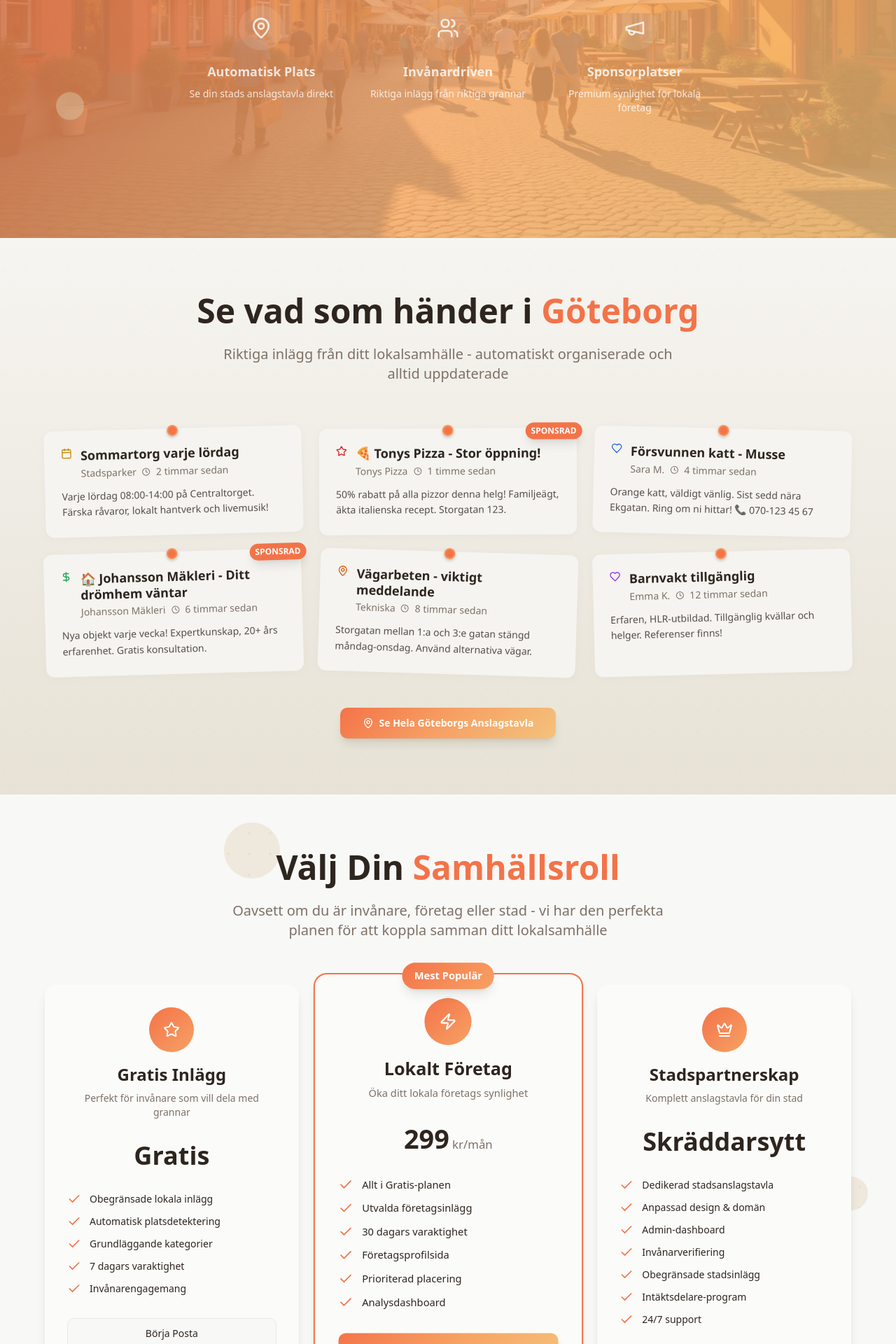
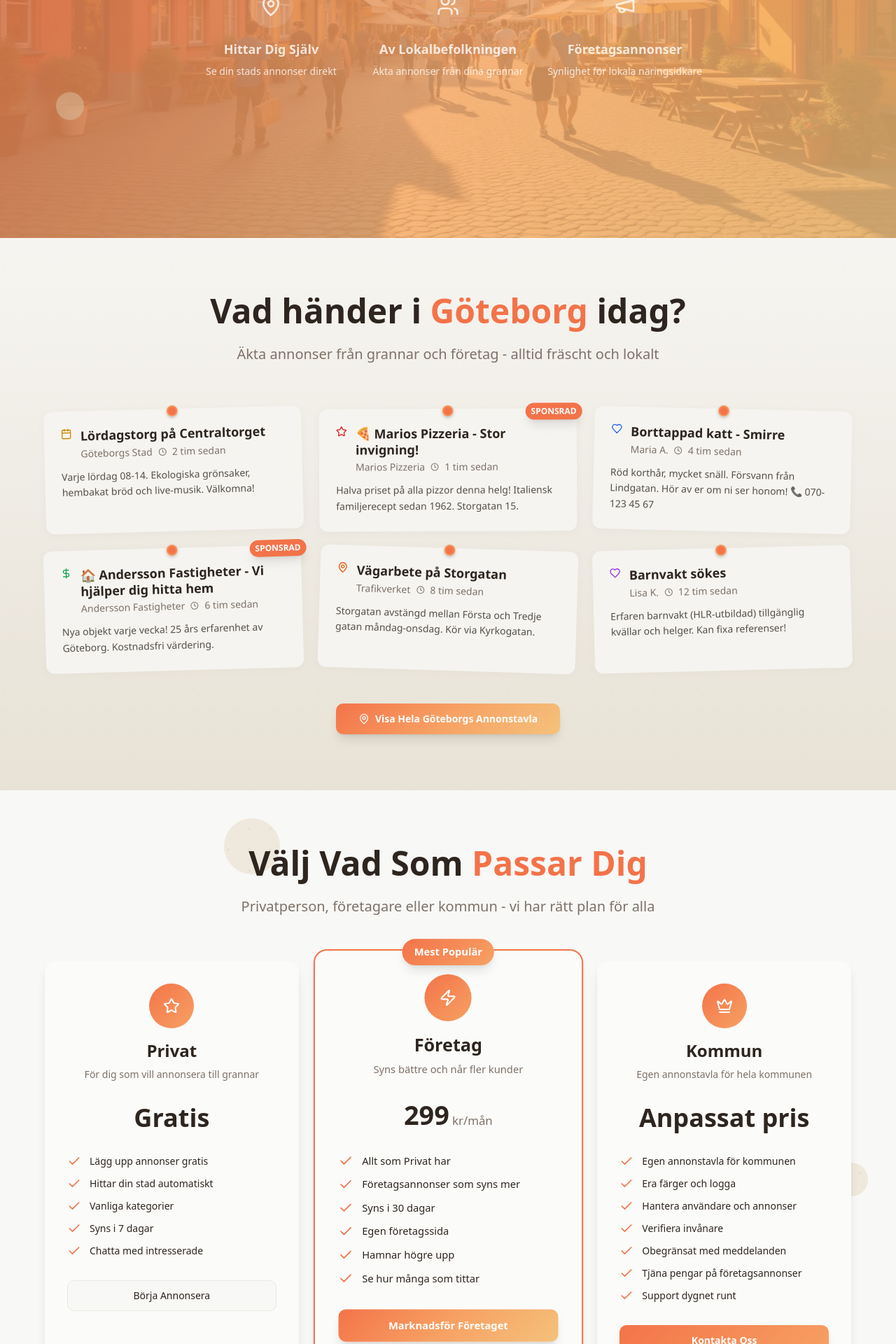
Before and after one commit to oscarkarbin/city-spotlight-board, a React (Vite) app: page / in a window 1280 px wide. Shown: the part 460-2380 px from the top of the page at 70% size. Built offline with nearby package versions, Linux system fonts and the light colour scheme.

Commit message:
Förbättra svensk översättning
Uppdatera texter på sidan för att använda mer naturlig och trovärdig svensk. Ändra namnet på webbplatsen till "Annonstavlan".

```diff
--- a/index.html
+++ b/index.html
@@ -3,8 +3,8 @@
   <head>
     <meta charset="UTF-8" />
     <meta name="viewport" content="width=device-width, initial-scale=1.0" />
-    <title>StadstavlasSE - Din Lokala Digitala Anslagstavla</title>
-    <meta name="description" content="Koppla samman ditt lokalsamhälle med lokala meddelanden, evenemang och möjligheter. Upptäck automatiskt vad som händer i din stad med StadstavlasSE." />
+    <title>Annonstavlan - Svensk Digital Anslagstavla</title>
+    <meta name="description" content="Sveriges lokala digitala anslagstavla. Hitta evenemang, tjänster och meddelanden i din stad. Enkel, lokal och alltid uppdaterad." />
     <meta name="author" content="Lovable" />
 
     <meta property="og:title" content="c2b068e2-228c-4e1a-8b22-fbc668d5cf0c" />
--- a/src/components/BulletinDemo.tsx
+++ b/src/components/BulletinDemo.tsx
@@ -6,10 +6,10 @@ const BulletinDemo = () => {
     {
       id: 1,
       type: "event",
-      title: "Sommartorg varje lördag",
-      content: "Varje lördag 08:00-14:00 på Centraltorget. Färska råvaror, lokalt hantverk och livemusik!",
-      author: "Stadsparker",
-      time: "2 timmar sedan",
+      title: "Lördagstorg på Centraltorget",
+      content: "Varje lördag 08-14. Ekologiska grönsaker, hembakat bröd och live-musik. Välkomna!",
+      author: "Göteborgs Stad",
+      time: "2 tim sedan",
       sponsored: false,
       color: "bg-yellow-100 border-yellow-200",
       icon: <Calendar className="w-4 h-4 text-yellow-600" />
@@ -17,10 +17,10 @@ const BulletinDemo = () => {
     {
       id: 2,
       type: "sponsor",
-      title: "🍕 Tonys Pizza - Stor öppning!",
-      content: "50% rabatt på alla pizzor denna helg! Familjeägt, äkta italienska recept. Storgatan 123.",
-      author: "Tonys Pizza",
-      time: "1 timme sedan",
+      title: "🍕 Marios Pizzeria - Stor invigning!",
+      content: "Halva priset på alla pizzor denna helg! Italiensk familjerecept sedan 1962. Storgatan 15.",
+      author: "Marios Pizzeria",
+      time: "1 tim sedan",
       sponsored: true,
       color: "bg-gradient-to-br from-red-100 to-orange-100 border-red-200",
       icon: <Star className="w-4 h-4 text-red-600" />
@@ -28,10 +28,10 @@ const BulletinDemo = () => {
     {
       id: 3,
       type: "community",
-      title: "Försvunnen katt - Musse",
-      content: "Orange katt, väldigt vänlig. Sist sedd nära Ekgatan. Ring om ni hittar! 📞 070-123 45 67",
-      author: "Sara M.",
-      time: "4 timmar sedan",
+      title: "Borttappad katt - Smirre",
+      content: "Röd korthår, mycket snäll. Försvann från Lindgatan. Hör av er om ni ser honom! 📞 070-123 45 67",
+      author: "Maria A.",
+      time: "4 tim sedan",
       sponsored: false,
       color: "bg-blue-100 border-blue-200",
       icon: <Heart className="w-4 h-4 text-blue-600" />
@@ -39,10 +39,10 @@ const BulletinDemo = () => {
     {
       id: 4,
       type: "sponsor",
-      title: "🏠 Johansson Mäkleri - Ditt drömhem väntar",
-      content: "Nya objekt varje vecka! Expertkunskap, 20+ års erfarenhet. Gratis konsultation.",
-      author: "Johansson Mäkleri",
-      time: "6 timmar sedan",
+      title: "🏠 Andersson Fastigheter - Vi hjälper dig hitta hem",
+      content: "Nya objekt varje vecka! 25 års erfarenhet av Göteborg. Kostnadsfri värdering.",
+      author: "Andersson Fastigheter",
+      time: "6 tim sedan",
       sponsored: true,
       color: "bg-gradient-to-br from-green-100 to-emerald-100 border-green-200",
       icon: <DollarSign className="w-4 h-4 text-green-600" />
@@ -50,10 +50,10 @@ const BulletinDemo = () => {
     {
       id: 5,
       type: "announcement",
-      title: "Vägarbeten - viktigt meddelande",
-      content: "Storgatan mellan 1:a och 3:e gatan stängd måndag-onsdag. Använd alternativa vägar.",
-      author: "Tekniska",
-      time: "8 timmar sedan",
+      title: "Vägarbete på Storgatan",
+      content: "Storgatan avstängd mellan Första och Tredje gatan måndag-onsdag. Kör via Kyrkogatan.",
+      author: "Trafikverket",
+      time: "8 tim sedan",
       sponsored: false,
       color: "bg-orange-100 border-orange-200",
       icon: <MapPin className="w-4 h-4 text-orange-600" />
@@ -61,10 +61,10 @@ const BulletinDemo = () => {
     {
       id: 6,
       type: "community",
-      title: "Barnvakt tillgänglig",
-      content: "Erfaren, HLR-utbildad. Tillgänglig kvällar och helger. Referenser finns!",
-      author: "Emma K.",
-      time: "12 timmar sedan",
+      title: "Barnvakt sökes",
+      content: "Erfaren barnvakt (HLR-utbildad) tillgänglig kvällar och helger. Kan fixa referenser!",
+      author: "Lisa K.",
+      time: "12 tim sedan",
       sponsored: false,
       color: "bg-purple-100 border-purple-200",
       icon: <Heart className="w-4 h-4 text-purple-600" />
@@ -78,11 +78,11 @@ const BulletinDemo = () => {
       <div className="container mx-auto px-6 relative z-10">
         <div className="text-center mb-16">
           <h2 className="text-4xl md:text-5xl font-bold text-foreground mb-6">
-            Se vad som händer i
-            <span className="text-primary"> Göteborg</span>
+            Vad händer i
+            <span className="text-primary"> Göteborg</span> idag?
           </h2>
           <p className="text-xl text-muted-foreground max-w-2xl mx-auto">
-            Riktiga inlägg från ditt lokalsamhälle - automatiskt organiserade och alltid uppdaterade
+            Äkta annonser från grannar och företag - alltid fräscht och lokalt
           </p>
         </div>
 
@@ -129,7 +129,7 @@ const BulletinDemo = () => {
           <div className="text-center mt-12">
             <Button variant="sponsor" size="lg">
               <MapPin className="w-5 h-5" />
-              Se Hela Göteborgs Anslagstavla
+              Visa Hela Göteborgs Annonstavla
             </Button>
           </div>
         </div>
--- a/src/components/CitySignup.tsx
+++ b/src/components/CitySignup.tsx
@@ -16,23 +16,23 @@ const CitySignup = () => {
   const benefits = [
     {
       icon: <Users className="w-6 h-6" />,
-      title: "Engagera Invånare",
-      description: "Ge ditt lokalsamhälle en central plats för kommunikation"
+      title: "Aktivare Invånare",
+      description: "Ge invånarna en naturlig mötesplats online"
     },
     {
       icon: <Building2 className="w-6 h-6" />,
-      title: "Stöd Lokala Företag",
-      description: "Hjälp lokala företag att nå invånare på ett effektivt sätt"
+      title: "Stärk Näringslivet",
+      description: "Lokala företag når sina kunder enklare"
     },
     {
       icon: <Zap className="w-6 h-6" />,
-      title: "Öka Synlighet",
-      description: "Gör stadsmeddelanden och uppdateringar mer tillgängliga"
+      title: "Bättre Information",
+      description: "Kommunala meddelanden når fram till alla"
     },
     {
       icon: <MapPin className="w-6 h-6" />,
-      title: "Intäktsdelning",
-      description: "Tjäna på sponsrade inlägg och företagspartnerskap"
+      title: "Extra Intäkter",
+      description: "Tjäna pengar på företagsannonser"
     }
   ];
 
@@ -51,12 +51,12 @@ const CitySignup = () => {
         <div className="max-w-6xl mx-auto">
           <div className="text-center mb-16">
             <h2 className="text-4xl md:text-5xl font-bold text-foreground mb-6">
-              Ta Med Digitala Anslagstavlor till
-              <span className="text-primary"> Din Stad</span>
+              Vill Din Kommun Ha
+              <span className="text-primary"> Egen Annonstavla?</span>
             </h2>
             <p className="text-xl text-muted-foreground max-w-2xl mx-auto">
-              Samarbeta med oss för att skapa ett blomstrande digitalt samhällsutrymme.
-              Engagera invånare, stöd lokala företag och modernisera din stads kommunikation.
+              Vi hjälper er skapa en digital mötesplats där invånare, företag och kommun träffas.
+              Modernt, enkelt och lönsamt.
             </p>
           </div>
 
@@ -64,7 +64,7 @@ const CitySignup = () => {
             {/* Benefits */}
             <div className="space-y-8">
               <h3 className="text-2xl font-bold text-foreground mb-8">
-                Därför älskar städer vår plattform
+                Därför väljer kommuner oss
               </h3>
 
               {benefits.map((benefit, index) => (
@@ -91,22 +91,22 @@ const CitySignup = () => {
                   <Building2 className="w-8 h-8" />
                 </div>
                 <h3 className="text-2xl font-bold text-foreground mb-2">
-                  Kom igång med din stad
+                  Kom igång med er kommun
                 </h3>
                 <p className="text-muted-foreground">
-                  Anslut dig till hundratals städer som redan kopplar samman sina lokalsamhällen
+                  Över 150 kommuner använder redan vår annonstavla
                 </p>
               </div>
 
               <form onSubmit={handleSubmit} className="space-y-6">
                 <div>
                   <label htmlFor="cityName" className="block text-sm font-medium text-foreground mb-2">
-                    Stadsnamn
+                    Kommun
                   </label>
                   <Input
                     id="cityName"
                     type="text"
-                    placeholder="Göteborg"
+                    placeholder="Göteborgs kommun"
                     value={cityName}
                     onChange={(e) => setCityName(e.target.value)}
                     className="w-full"
@@ -116,12 +116,12 @@ const CitySignup = () => {
 
                 <div>
                   <label htmlFor="email" className="block text-sm font-medium text-foreground mb-2">
-                    Officiell kontakt-e-post
+                    Kontaktperson (e-post)
                   </label>
                   <Input
                     id="email"
                     type="email"
-                    placeholder="borgmastare@goteborg.se"
+                    placeholder="anna.andersson@goteborg.se"
                     value={email}
                     onChange={(e) => setEmail(e.target.value)}
                     className="w-full"
@@ -131,11 +131,11 @@ const CitySignup = () => {
 
                 <Button type="submit" variant="hero" className="w-full" size="lg">
                   <MapPin className="w-5 h-5" />
-                  Begär Stadspartnerskap
+                  Skicka Förfrågan
                 </Button>
 
                 <p className="text-xs text-muted-foreground text-center">
-                  Vi kontaktar dig inom 24 timmar för att diskutera din stads digitala anslagstavla
+                  Vi hör av oss inom 24 timmar för att prata om er kommuns annonstavla
                 </p>
               </form>
             </div>
@@ -145,19 +145,19 @@ const CitySignup = () => {
           <div className="mt-16 grid grid-cols-1 md:grid-cols-4 gap-8 text-center">
             <div>
               <div className="text-3xl font-bold text-primary mb-2">150+</div>
-              <div className="text-muted-foreground">Partnerstäder</div>
+              <div className="text-muted-foreground">Kommuner</div>
             </div>
             <div>
               <div className="text-3xl font-bold text-primary mb-2">2,5M+</div>
-              <div className="text-muted-foreground">Lokalsamhälls-inlägg</div>
+              <div className="text-muted-foreground">Annonser</div>
             </div>
             <div>
               <div className="text-3xl font-bold text-primary mb-2">85%</div>
-              <div className="text-muted-foreground">Invånarengagemang</div>
+              <div className="text-muted-foreground">Nöjda Användare</div>
             </div>
             <div>
               <div className="text-3xl font-bold text-primary mb-2">500K+</div>
-              <div className="text-muted-foreground">Kr mån-intäkt i snitt</div>
+              <div className="text-muted-foreground">Kr/mån i snitt</div>
             </div>
           </div>
         </div>
--- a/src/components/Hero.tsx
+++ b/src/components/Hero.tsx
@@ -23,23 +23,23 @@ const Hero = () => {
           <h1 className="text-5xl md:text-7xl font-bold text-primary-foreground mb-6 leading-tight">
             Din Stads
             <span className="block bg-gradient-to-r from-white to-primary-foreground bg-clip-text text-transparent">
-              Digitala Anslagstavla
+              Annonstavla
             </span>
           </h1>
 
           <p className="text-xl md:text-2xl text-primary-foreground/90 mb-8 max-w-2xl mx-auto leading-relaxed">
-            Koppla samman ditt lokalsamhälle med lokala meddelanden, evenemang och möjligheter.
-            Upptäck automatiskt vad som händer i din stad.
+            Hitta evenemang, tjänster och meddelanden i din stad.
+            Enkelt, lokalt och alltid aktuellt.
           </p>
 
           <div className="flex flex-col sm:flex-row gap-4 justify-center mb-12">
             <Button variant="hero" size="lg" className="text-lg px-8 py-4">
               <MapPin className="w-5 h-5" />
-              Upptäck Min Stad
+              Hitta Min Stad
             </Button>
             <Button variant="outline" size="lg" className="text-lg px-8 py-4 bg-white/10 border-white/30 text-white hover:bg-white/20">
               <Megaphone className="w-5 h-5" />
-              Registrera Min Stad
+              Starta Min Stad
             </Button>
           </div>
 
@@ -49,24 +49,24 @@ const Hero = () => {
               <div className="w-16 h-16 bg-white/10 rounded-full flex items-center justify-center mb-4">
                 <MapPin className="w-8 h-8" />
               </div>
-              <h3 className="font-semibold text-lg mb-2">Automatisk Plats</h3>
-              <p className="text-sm">Se din stads anslagstavla direkt</p>
+              <h3 className="font-semibold text-lg mb-2">Hittar Dig Själv</h3>
+              <p className="text-sm">Se din stads annonser direkt</p>
             </div>
 
             <div className="flex flex-col items-center text-primary-foreground/80">
               <div className="w-16 h-16 bg-white/10 rounded-full flex items-center justify-center mb-4">
                 <Users className="w-8 h-8" />
               </div>
-              <h3 className="font-semibold text-lg mb-2">Invånardriven</h3>
-              <p className="text-sm">Riktiga inlägg från riktiga grannar</p>
+              <h3 className="font-semibold text-lg mb-2">Av Lokalbefolkningen</h3>
+              <p className="text-sm">Äkta annonser från dina grannar</p>
             </div>
 
             <div className="flex flex-col items-center text-primary-foreground/80">
               <div className="w-16 h-16 bg-white/10 rounded-full flex items-center justify-center mb-4">
                 <Megaphone className="w-8 h-8" />
               </div>
-              <h3 className="font-semibold text-lg mb-2">Sponsorplatser</h3>
-              <p className="text-sm">Premium synlighet för lokala företag</p>
+              <h3 className="font-semibold text-lg mb-2">Företagsannonser</h3>
+              <p className="text-sm">Synlighet för lokala näringsidkare</p>
             </div>
           </div>
         </div>
--- a/src/components/PricingSection.tsx
+++ b/src/components/PricingSection.tsx
@@ -4,53 +4,53 @@ import { Check, Crown, Star, Zap } from "lucide-react";
 const PricingSection = () => {
   const plans = [
     {
-      name: "Gratis Inlägg",
+      name: "Privat",
       price: "Gratis",
-      description: "Perfekt för invånare som vill dela med grannar",
+      description: "För dig som vill annonsera till grannar",
       features: [
-        "Obegränsade lokala inlägg",
-        "Automatisk platsdetektering",
-        "Grundläggande kategorier",
-        "7 dagars varaktighet",
-        "Invånarengagemang"
+        "Lägg upp annonser gratis",
+        "Hittar din stad automatiskt",
+        "Vanliga kategorier",
+        "Syns i 7 dagar",
+        "Chatta med intresserade"
       ],
-      buttonText: "Börja Posta",
+      buttonText: "Börja Annonsera",
       buttonVariant: "outline" as const,
       popular: false,
       icon: <Star className="w-6 h-6" />
     },
     {
-      name: "Lokalt Företag",
+      name: "Företag",
       price: "299",
       period: " kr/mån",
-      description: "Öka ditt lokala företags synlighet",
+      description: "Syns bättre och når fler kunder",
       features: [
-        "Allt i Gratis-planen",
-        "Utvalda företagsinlägg",
-        "30 dagars varaktighet",
-        "Företagsprofilsida",
-        "Prioriterad placering",
-        "Analysdashboard"
+        "Allt som Privat har",
+        "Företagsannonser som syns mer",
+        "Syns i 30 dagar",
+        "Egen företagssida",
+        "Hamnar högre upp",
+        "Se hur många som tittar"
       ],
-      buttonText: "Marknadsför Mitt Företag",
+      buttonText: "Marknadsför Företaget",
       buttonVariant: "sponsor" as const,
       popular: true,
       icon: <Zap className="w-6 h-6" />
     },
     {
-      name: "Stadspartnerskap",
-      price: "Skräddarsytt",
-      description: "Komplett anslagstavla för din stad",
+      name: "Kommun",
+      price: "Anpassat pris",
+      description: "Egen annonstavla för hela kommunen",
       features: [
-        "Dedikerad stadsanslagstavla",
-        "Anpassad design & domän",
-        "Admin-dashboard",
-        "Invånarverifiering",
-        "Obegränsade stadsinlägg",
-        "Intäktsdelare-program",
-        "24/7 support"
+        "Egen annonstavla för kommunen",
+        "Era färger och logga",
+        "Hantera användare och annonser",
+        "Verifiera invånare",
+        "Obegränsat med meddelanden",
+        "Tjäna pengar på företagsannonser",
+        "Support dygnet runt"
       ],
-      buttonText: "Bli Partner",
+      buttonText: "Kontakta Oss",
       buttonVariant: "hero" as const,
       popular: false,
       icon: <Crown className="w-6 h-6" />
@@ -68,11 +68,11 @@ const PricingSection = () => {
       <div className="container mx-auto px-6 relative z-10">
         <div className="text-center mb-16">
           <h2 className="text-4xl md:text-5xl font-bold text-foreground mb-6">
-            Välj Din
-            <span className="text-primary"> Samhällsroll</span>
+            Välj Vad Som
+            <span className="text-primary"> Passar Dig</span>
           </h2>
           <p className="text-xl text-muted-foreground max-w-2xl mx-auto">
-            Oavsett om du är invånare, företag eller stad - vi har den perfekta planen för att koppla samman ditt lokalsamhälle
+            Privatperson, företagare eller kommun - vi har rätt plan för alla
           </p>
         </div>
 
@@ -133,10 +133,10 @@ const PricingSection = () => {
 
         <div className="text-center mt-16">
           <p className="text-muted-foreground mb-4">
-            Frågor om priser eller behöver en skräddarsydd lösning?
+            Har du frågor eller behöver hjälp?
           </p>
           <Button variant="link" className="text-primary hover:text-primary-glow">
-            Kontakta vårt team →
+            Kontakta oss →
           </Button>
         </div>
       </div>
```
